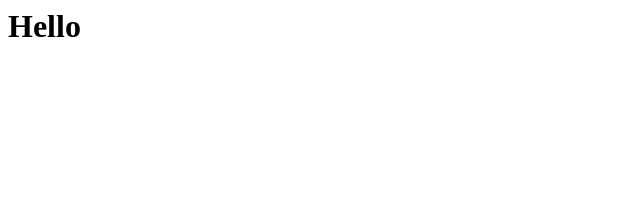
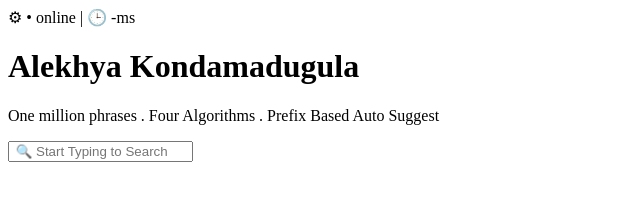
Before and after one commit to alekyakondamadugula/AutoSuggest, a website: page frontend/autosuggest.html in a window 1280 px wide. Shown: the whole page, without its empty margins (0-640 px from the left). Drawn offline with Linux system fonts and the light colour scheme.

Commit message:
AutoSuggestInitialCommit

```diff
--- a/frontend/autosuggest.html
+++ b/frontend/autosuggest.html
@@ -1,7 +1,26 @@
 <html>
-    <body>
-        <h1>
-            Hello
+<head>
+    <title>AutoSuggest</title>
+</head>
+
+<body>
+      <span>&#9881;</span>
+      <span>&#x2022; online | &#x1F552; -ms</span>
+
+    <div id="div1">
+        <h1 id="heading">
+            Alekhya Kondamadugula
         </h1>
-    </body>
+
+        <p id="p1">
+            One million phrases . Four Algorithms . Prefix Based Auto Suggest
+        </p>
+
+        <div class="search-box">
+            <input type="text" placeholder=" &#128269 Start Typing to Search">
+        </div>
+
+    </div>
+
+</body>
 </html>
```
Also changed, not shown: frontend/index.html (+2 -0 lines).
